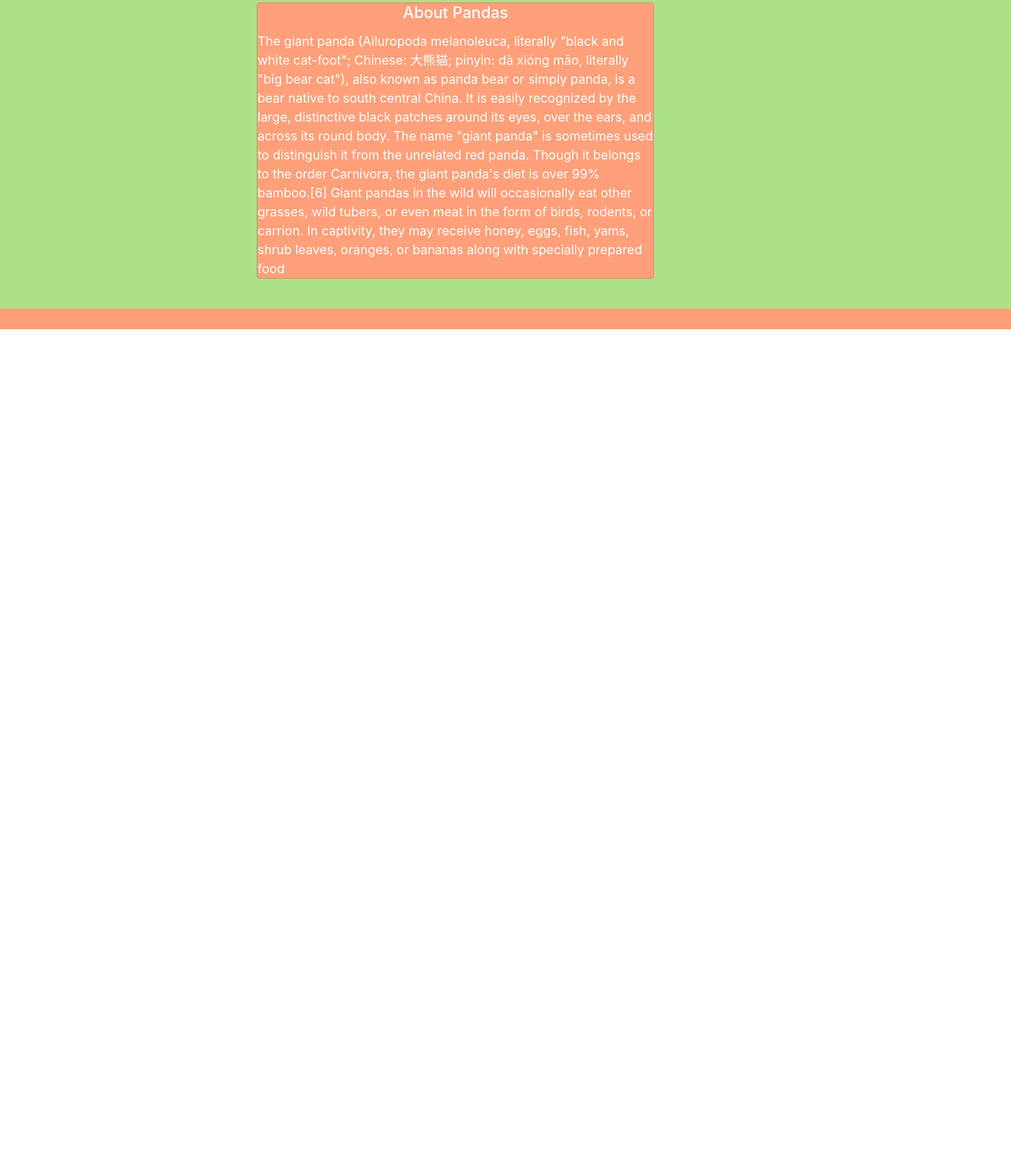
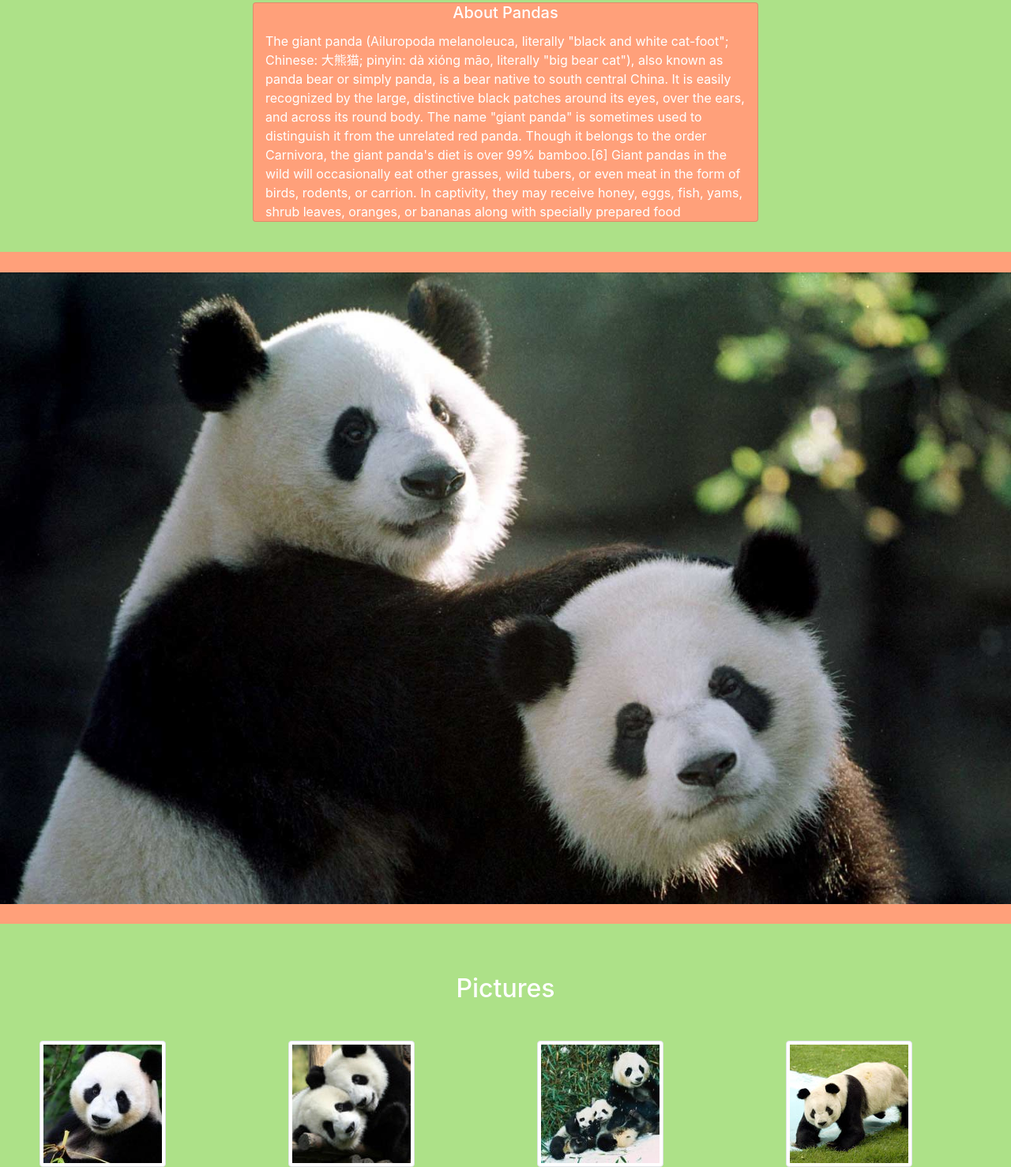
Before and after one commit to EvelynGalvez/love-love-panda, a plain HTML site: page index.html in a window 1280 px wide. Shown: the part 979-2457 px from the top of the page at 79% size. Before the commit the page ends 1396 px from the top, so only its background shows below. Drawn offline with nearby package versions, Linux system fonts and the light colour scheme.

Commit message:
agregados 2 row e imagenes

```diff
--- a/assets/css/style.css
+++ b/assets/css/style.css
@@ -33,16 +33,17 @@ p {
   width: 100%;
 }
 
+
 #cf2 {
   background-color: #ADE188;
   margin-top: 2%;
   margin-bottom: 2%;
+  margin-left: 0%;
+  margin-right: 0%;
   padding-top: 3%;
   padding-bottom: 3%;
   padding-left: 0%;
   padding-right: 0%;
-  margin-left: 0%;
-  margin-right: 0%;
   width: 100%;
 }
 
@@ -50,5 +51,41 @@ p {
   background-color: lightsalmon;
   color: white;
   align-items: center;
-  position: relative;
-  left: 310px;
+}
+
+.col-imgdos {
+  padding: 0%;
+  width: 100%;
+}
+
+#cf3 {
+  background-color: #ADE188;
+  margin-top: 2%;
+  padding-top: 3%;
+  padding-bottom: 3%;
+  width: 100%;
+}
+
+h2 {
+  color: white;
+  text-align: center;
+  padding-top: 2%;
+}
+
+#panditas {
+  padding-left: 50px;
+
+}
+
+#cf4 {
+  background-color: #ADE188;
+  margin-top: 0%;
+  margin-bottom: 0%;
+  margin-left: 0%;
+  margin-right: 0%;
+  padding-top: 0%;
+  padding-bottom: 0%;
+  padding-left: 0%;
+  padding-right: 0%;
+  width: 100%;
+}
--- a/index.html
+++ b/index.html
@@ -31,24 +31,80 @@
         <!-- inicio tercer row -->
         <div class="row">
           <div class="container-fluid" id=cf2>
-          <div class="col-5">
-                <div class="card">
+            <div class="col-md-6 offset-md-3 card">
               <h5 class="card-title">About Pandas</h5>
               <p class="card-text">The giant panda (Ailuropoda melanoleuca, literally "black and white cat-foot"; Chinese: 大熊猫; pinyin: dà xióng māo, literally "big bear cat"), also known as panda bear or simply panda, is a bear native to south central China. It is easily recognized by the large, distinctive black patches around its eyes, over the ears, and across its round body. The name "giant panda" is sometimes used to distinguish it from the unrelated red panda. Though it belongs to the order Carnivora, the giant panda's diet is over 99% bamboo.[6] Giant pandas in the wild will occasionally eat other grasses, wild tubers, or even meat in the form of birds, rodents, or carrion. In captivity, they may receive honey, eggs, fish, yams, shrub leaves, oranges, or bananas along with specially prepared food</p>
             </div>
           </div>
         </div>
+        <!-- cierre tercero row -->
+        <!-- inicio cuarto row -->
+        <div class="row">
+          <div class="col-12 col-imgdos">
+            <img src="assets/img/dos.jpg" class="img-fluid" alt="Responsive image">
+          </div>
+        </div>
+        <!-- cierre cuarto row -->
+        <!-- inicio quinto row -->
 
         <div class="row">
-          <div class="container-fluid3">
-
+          <div class="container-fluid" id=cf3>
+            <div class="col-12" id="pictures">
+              <h2>Pictures</h2>
+            </div>
+          </div>
+        </div>
+        <div class="row">
+          <div class="container-fluid mx-auto" id=cf4>
+              <div class="row" id="panditas">
+                <div class="col-3 imgs">
+                  <img src="assets/img/a1.jpg" alt="..." class="img-thumbnail">
+                </div>
+                <div class="col-3 imgs">
+                  <img src="assets/img/a2.jpg" alt="..." class="img-thumbnail">
+                </div>
+                <div class="col-3 imgs">
+                  <img src="assets/img/a3.jpg" alt="..." class="img-thumbnail">
+                </div>
+                <div class="col-3 imgs">
+                  <img src="assets/img/a4.jpg" alt="..." class="img-thumbnail">
                 </div>
               </div>
           </div>
         </div>
+      </div>
+            <!-- <div class="row" id="panditas">
+              <div class="col-3 imgs">
+                <img src="assets/img/a1.jpg" alt="..." class="img-thumbnail">
+              </div>
+              <div class="col-3 imgs">
+                <img src="assets/img/a2.jpg" alt="..." class="img-thumbnail">
+              </div>
+              <div class="col-3 imgs">
+                <img src="assets/img/a3.jpg" alt="..." class="img-thumbnail">
+              </div>
+              <div class="col-3 imgs">
+                <img src="assets/img/a4.jpg" alt="..." class="img-thumbnail">
+              </div>
+            </div>
+          </div> -->
 
 
 
+
+            <!-- <div class="col-3 imgs" >
+                <img src="assets/img/a2.jpg"  alt="Responsive image">
+            </div>
+            <div class="col-3 imgs">
+                <img src="assets/img/a3.jpg"  alt="Responsive image">
+            </div>
+            <div class="col-3 imgs">
+                <img src="assets/img/a4.jpg"  alt="Responsive image">
+            </div>
+          </div> -->
+
+
+        <!-- cierre quinto row -->
 
 
 
```
Lines whose indentation alone changed are shown as unchanged.
